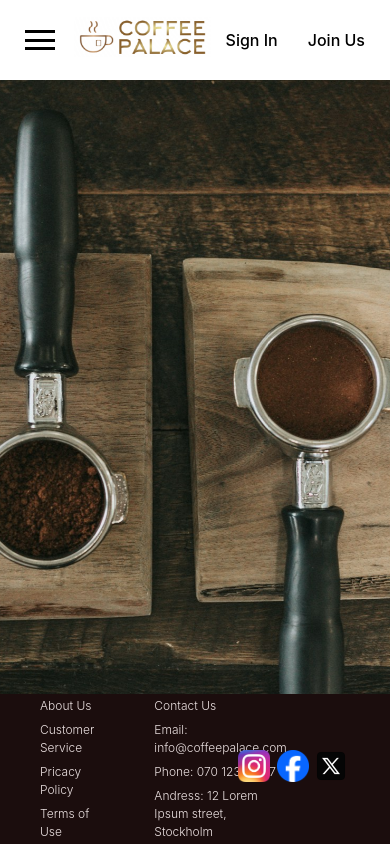
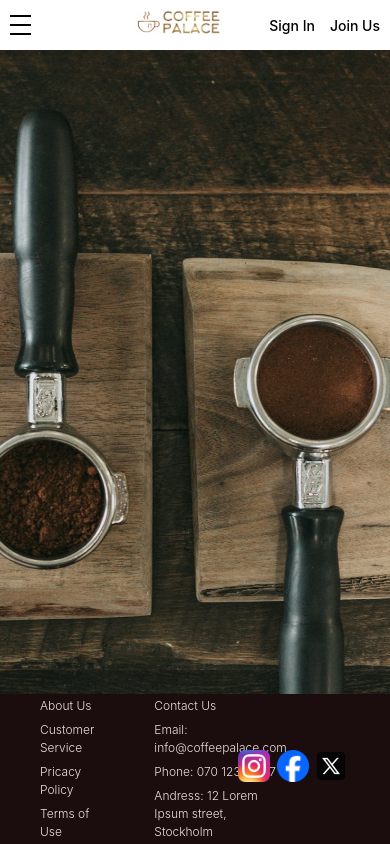
Before and after one commit to InternetKungen/Coffee_Shop, a React (Vite) app: page /#/ in a window 390 px wide. Built offline with nearby package versions, Linux system fonts and the light colour scheme; no server answers.

Commit message:
fixed responsive designa

```diff
--- a/src/assets/css/shared-variables.css
+++ b/src/assets/css/shared-variables.css
@@ -1,3 +1,3 @@
-:root {
+/* :root {
     --nav-menu-width: 300px;
-}
+} */
--- a/src/components/Header/Header.module.css
+++ b/src/components/Header/Header.module.css
@@ -19,3 +19,16 @@ header {
     flex-direction: row;
     margin-right: 25px;
 }
+
+@media screen and (max-width: 576px) {
+    header {
+        display: flex;
+        justify-content: space-between;
+        align-items: center;
+        flex-direction: row;
+        height: 50px;
+    }
+    .header__button-container {
+        margin-right: 10px;
+    }
+}
--- a/src/components/Logo/Logo.module.css
+++ b/src/components/Logo/Logo.module.css
@@ -1,5 +1,11 @@
 .logo-img {
-    /* width: 200px; */
     height: 40px;
-    /* margin-top: 80px; */
+    margin-left: 66px;
 }
+
+@media screen and (max-width: 576px) {
+    .logo-img {
+        height: 26px;
+        margin-left: 52px;
+    }
+}
--- a/src/components/NavMenu/NavMenu.module.css
+++ b/src/components/NavMenu/NavMenu.module.css
@@ -21,7 +21,7 @@ nav {
     position: fixed;
     left: 0;
     top: 0;
-    width: var(--nav-menu-width);
+    width: 20%;
     height: 100%;
     transition: transform 0.2s ease, opacity 0.2s ease;
     transform: translateX(-100%);
@@ -98,3 +98,27 @@ nav ul li a:hover {
 .hamburger-menu.open .line:nth-child(3) {
     transform: rotate(-45deg) translate(5px, -5px);
 }
+
+@media screen and (max-width: 1200px) {
+    nav {
+        width: 30%;
+    }
+}
+@media screen and (max-width: 992px) {
+    nav {
+        width: 40%;
+    }
+}
+@media screen and (max-width: 576px) {
+    .hamburger-menu {
+        margin-left: 5px;
+        width: 20px;
+        height: 20px;
+    }
+    .line {
+        height: 2px;
+    }
+    nav {
+        width: 100%;
+    }
+}
--- a/src/components/SignInButton/SignInButton.module.css
+++ b/src/components/SignInButton/SignInButton.module.css
@@ -4,7 +4,15 @@
     justify-content: center;
     margin-right: 30px;
 }
-
 .sign-in-button-container:hover {
     border-bottom: 1px solid black;
 }
+
+@media screen and (max-width: 576px) {
+    .sign-in-button-container {
+        margin-right: 15px;
+    }
+    .sign-in-button-container a {
+        font-size: 14px;
+    }
+}
--- a/src/components/SignUpButton/SignUpButton.module.css
+++ b/src/components/SignUpButton/SignUpButton.module.css
@@ -3,7 +3,12 @@
     align-items: center;
     justify-content: center;
 }
-
 .sign-up-button-container:hover {
     border-bottom: 1px solid black;
 }
+
+@media screen and (max-width: 576px) {
+    .sign-up-button-container a {
+        font-size: 14px;
+    }
+}
```
